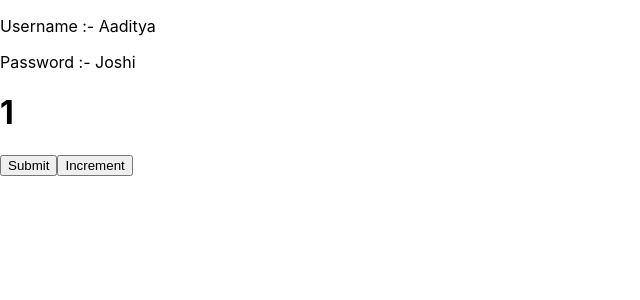
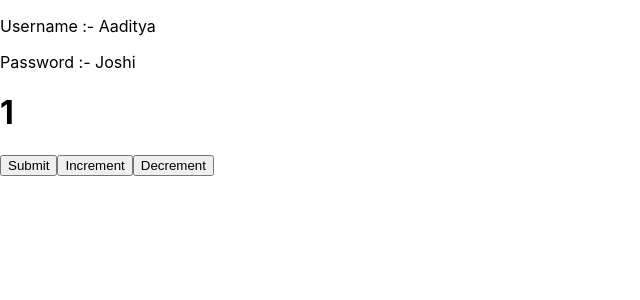
Before and after one commit to Aaditya50/my-app, a React (Create React App) app: page / in a window 1280 px wide. Shown: the top 300 px of the page, without its empty margins (0-640 px from the left). Built offline with nearby package versions, Linux system fonts and the light colour scheme.

Commit message:
increment_decrement

```diff
--- a/src/App.js
+++ b/src/App.js
@@ -15,7 +15,11 @@ function App() {
     console.log(count);
     setCount(count);
   } ;
-  let decrement = () => {} ;
+  let decrement = () => {
+    count = count-1;
+    console.log(count);
+    setCount(count);
+  } ;
 
   return (
     <div>
@@ -26,7 +30,9 @@ function App() {
 
       <input type="button" value={values} onClick={bro}  />
 
-      <input type="button" value="Increment" onClick={increment}  />
+      <input type="button" value="Increment" onClick={increment} />
+
+      <input type="button" value="Decrement" onClick={decrement} />
 
 
 
```
